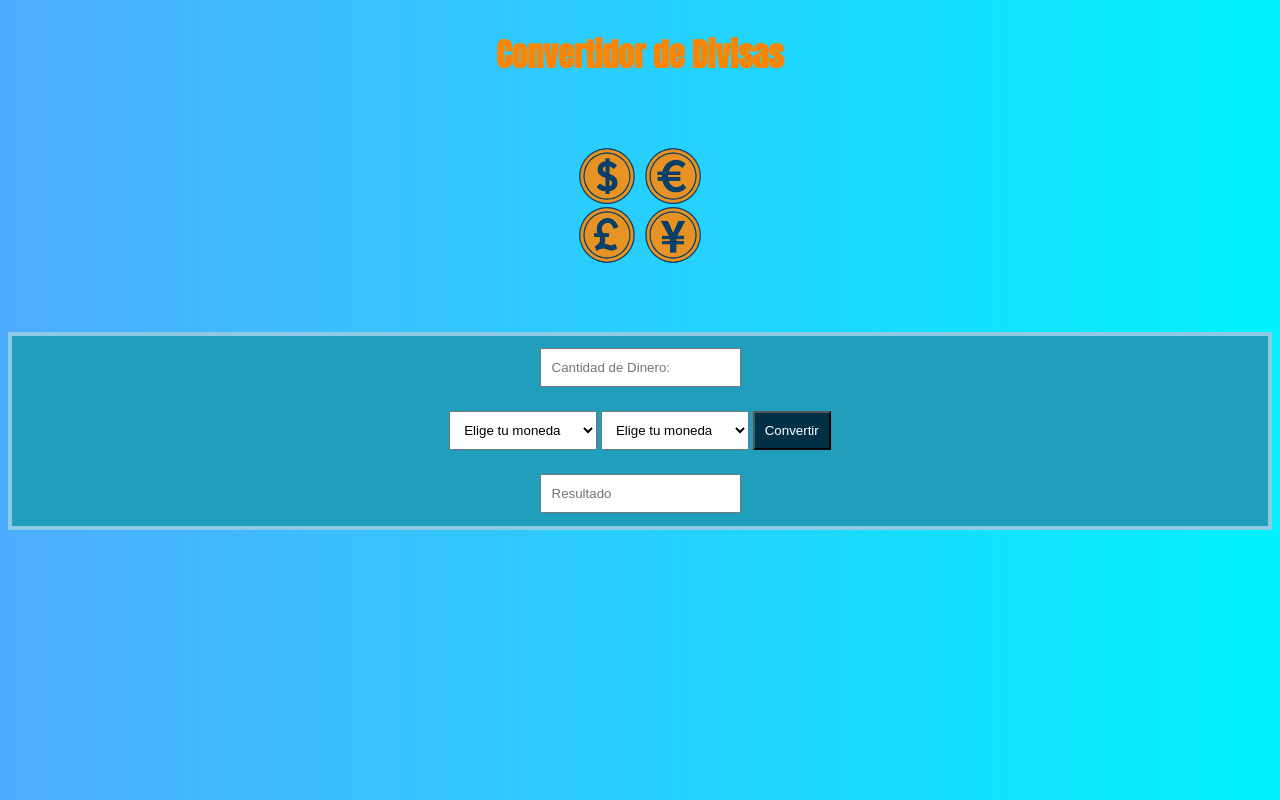
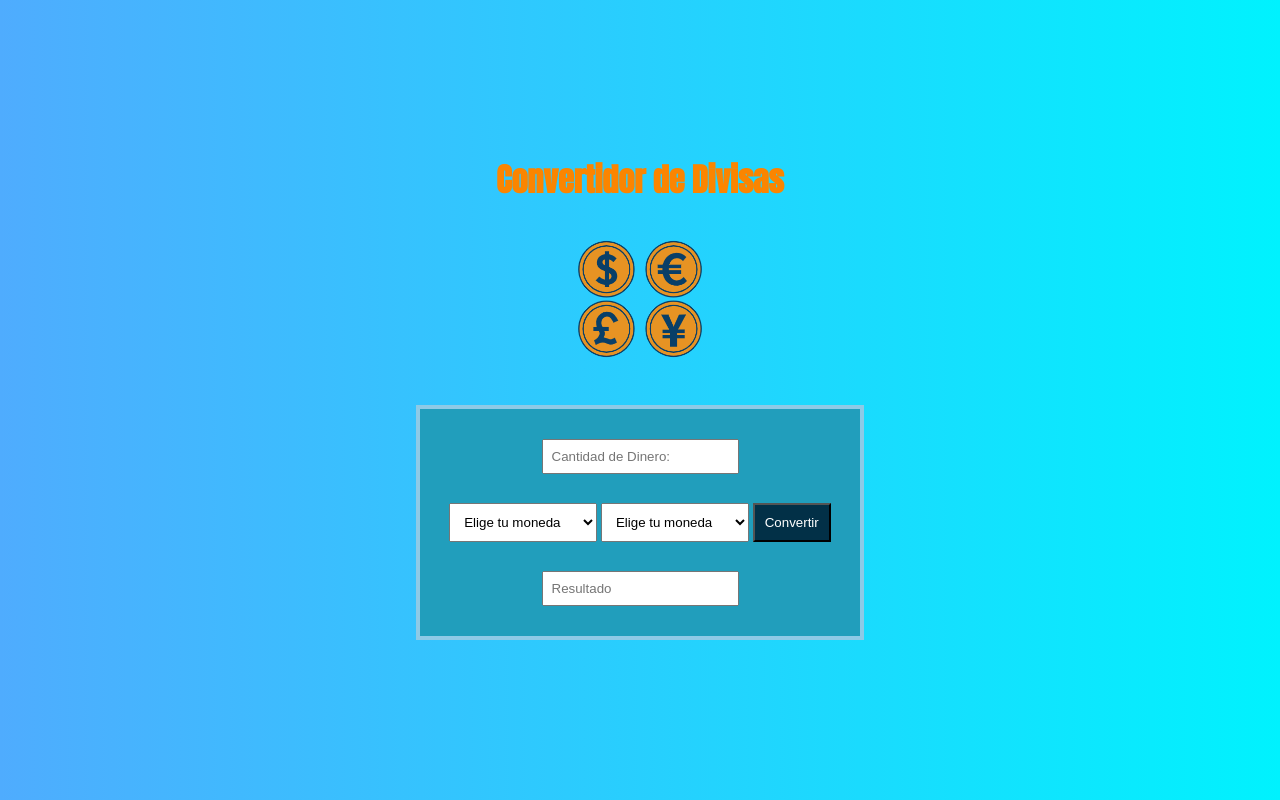
Before and after one commit to girengri/Conversor, a plain HTML site: page index.html in a window 1280 px wide. Drawn offline with Linux system fonts and the light colour scheme.

Commit message:
Version Final

```diff
--- a/css/styles.css
+++ b/css/styles.css
@@ -8,45 +8,59 @@
   --color-form: #219ebc;
 }
 
+* {
+  margin: 0;
+  padding: 0;
+}
+
 body {
   background-image: var(--color-fondo);
 }
 img {
   width: 20%;
-  margin-bottom: 60px;
   padding: 0%;
   display: block;
   margin: auto;
+  text-align: center;
 }
 
 form {
   text-align: center;
   border: 4px solid var(--borde-form);
-  padding: 1%;
-  margin-top: 0px;
   font-family: "Anton", sans-serif;
-  margin-bottom: 50px;
   background-color: var(--color-form);
+  margin: -22px 416px;
+  padding: 25px;
 }
+
 h1 {
   text-align: center;
   color: var(--color-titulo);
   font-family: "Anton", sans-serif;
-  margin-top: 30px;
-  margin-bottom: 0px;
+  margin-top: 155px;
+  margin-bottom: -33px;
 }
+
 input:focus,
 select:focus {
   background-color: var(--color-input);
   color: var(--color-secundario);
 }
+
 button {
   background-color: var(--color-input);
   color: var(--color-secundario);
   cursor: pointer;
 }
+
 input,
 select,
 button {
   padding: 10px;
 }
+
+#cantidad,
+#resultados {
+  margin: 5px;
+  padding: 8px;
+}
```
